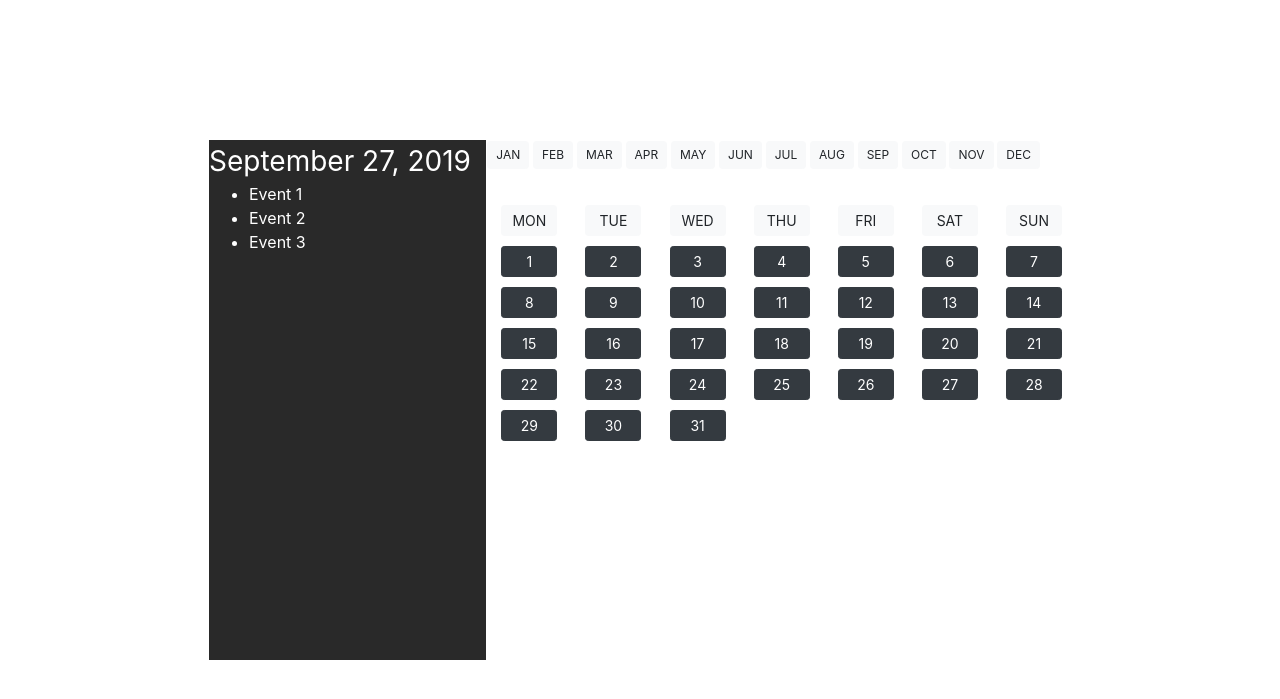
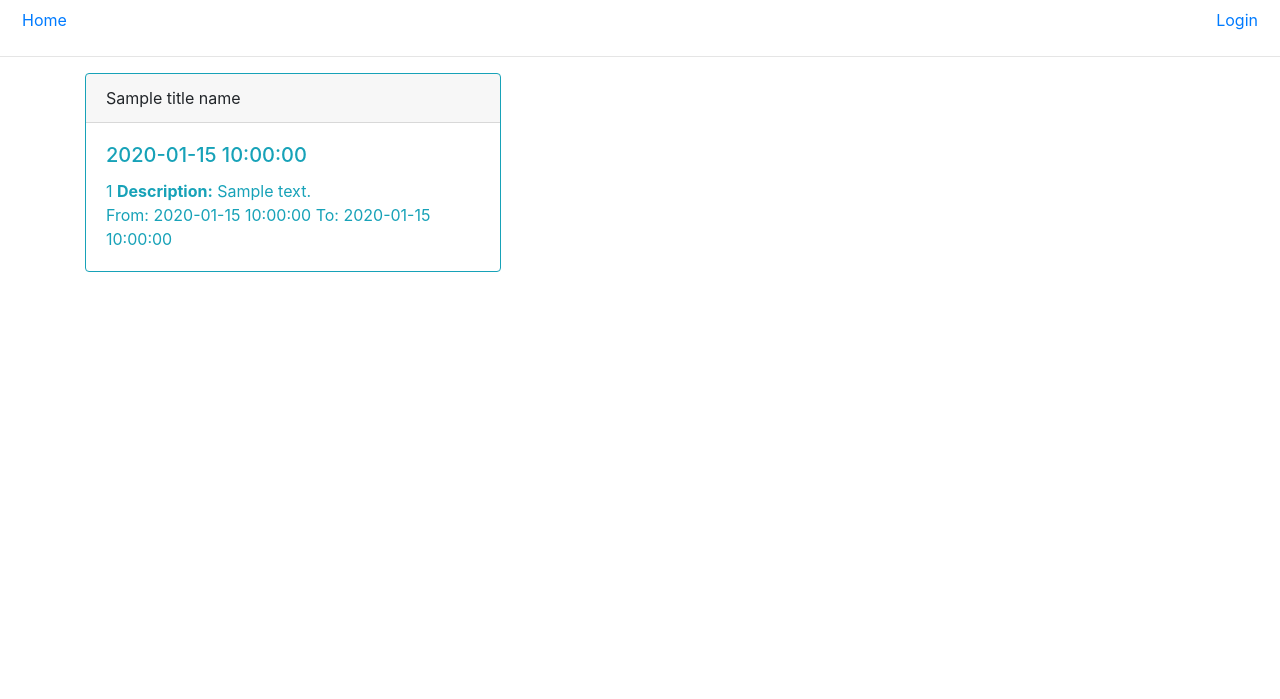
Before and after one commit to legianni/CMPE131-Project, a Flask app: template app/templates/calendar.html in a window 1280 px wide. Shown: the top 699 px of the page. Run offline with Flask 2, Linux system fonts and the light colour scheme; the template is opened without the code that fills it: most values are stand-ins (such as "Sample title", 1, 10 or a date in 2020); some libraries are stand-ins or nearby versions.

Commit message:
Calendar stuff

```diff
--- a/app/templates/calendar.html
+++ b/app/templates/calendar.html
@@ -1,88 +1,31 @@
-<html>
+{% extends "base.html" %}
+
+{% block content %}
 
 <head>
-    <title>Calendar</title>
-
-    <link rel="stylesheet" href="{{ url_for('static', filename='css/bootstrap.min.css') }}">
-    <link rel="stylesheet" href="{{ url_for('static', filename='css/main.css') }}">
+    <link rel="stylesheet" href="https://stackpath.bootstrapcdn.com/bootstrap/4.3.1/css/bootstrap.min.css" integrity="sha384-ggOyR0iXCbMQv3Xipma34MD+dH/1fQ784/j6cY/iJTQUOhcWr7x9JvoRxT2MZw1T" crossorigin="anonymous">
+    <script src="https://stackpath.bootstrapcdn.com/bootstrap/4.3.1/js/bootstrap.min.js" integrity="sha384-JjSmVgyd0p3pXB1rRibZUAYoIIy6OrQ6VrjIEaFf/nJGzIxFDsf4x0xIM+B07jRM" crossorigin="anonymous"></script>
 </head>
 
-<body>
-    <div class="row calendar-box">
-        <div class="col-md-4 calendar-left">
-            <div class="row calendar-date">
-                September 27, 2019
-            </div>
-            <div class="row calendar-events">
-                <ul>
-                    <li>Event 1</li>
-                    <li>Event 2</li>
-                    <li>Event 3</li>
-                </ul>
-            </div>
+<body class = "bglight">
+
+  <div class="container">
+    <div class="row col-md-9">
+      <div class="card border-info mb-3" style="max-width: 26rem;">
+        <div class="card-header">{{titleName}}</div>
+          <div class="card-body text-info">
+            <h5 class="card-title">{{date}}</h5>
+            <p class="card-text">
+              {{countArray}}
+              <strong>Description:</strong> {{description}} </br>
+              From: {{startTime}} To: {{endTime}}
+            </p>
+           </div>
         </div>
-        <div class="col-md-8 calendar-right">
-            <div class="row calendar-month">
-                <button class="btn btn-light btn-sm">JAN</button>
-                <button class="btn btn-light btn-sm">FEB</button>
-                <button class="btn btn-light btn-sm">MAR</button>
-                <button class="btn btn-light btn-sm">APR</button>
-                <button class="btn btn-light btn-sm">MAY</button>
-                <button class="btn btn-light btn-sm">JUN</button>
-                <button class="btn btn-light btn-sm">JUL</button>
-                <button class="btn btn-light btn-sm">AUG</button>
-                <button class="btn btn-light btn-sm">SEP</button>
-                <button class="btn btn-light btn-sm">OCT</button>
-                <button class="btn btn-light btn-sm">NOV</button>
-                <button class="btn btn-light btn-sm">DEC</button>
-            </div>
-            <div class="row calendar-days">
-                <div class="col-md-1 calendar-day monday">
-                    <button class="btn btn-light btn-sm day">MON</button>
-                    {% for i in range(1, 32, 7) %}
-                    <button class="btn btn-dark btn-sm">{{ i }}</button>
-                    {% endfor %}
-                </div>
-                <div class="col-md-1 calendar-day tuesday">
-                    <button class="btn btn-light btn-sm day">TUE</button>
-                    {% for i in range(2, 32, 7) %}
-                    <button class="btn btn-dark btn-sm">{{ i }}</button>
-                    {% endfor %}
-                </div>
-                <div class="col-md-1 calendar-day wednesday">
-                    <button class="btn btn-light btn-sm day">WED</button>
-                    {% for i in range(3, 32, 7) %}
-                    <button class="btn btn-dark btn-sm">{{ i }}</button>
-                    {% endfor %}
-                </div>
-                <div class="col-md-1 calendar-day thursday">
-                    <button class="btn btn-light btn-sm day">THU</button>
-                    {% for i in range(4, 32, 7) %}
-                    <button class="btn btn-dark btn-sm">{{ i }}</button>
-                    {% endfor %}
-                </div>
-                <div class="col-md-1 calendar-day friday">
-                    <button class="btn btn-light btn-sm day">FRI</button>
-                    {% for i in range(5, 32, 7) %}
-                    <button class="btn btn-dark btn-sm">{{ i }}</button>
-                    {% endfor %}
-                </div>
-                <div class="col-md-1 calendar-day saturday">
-                    <button class="btn btn-light btn-sm day">SAT</button>
-                    {% for i in range(6, 32, 7) %}
-                    <button class="btn btn-dark btn-sm">{{ i }}</button>
-                    {% endfor %}
-                </div>
-                <div class="col-md-1 calendar-day sunday">
-                    <button class="btn btn-light btn-sm day">SUN</button>
-                    {% for i in range(7, 32, 7) %}
-                    <button class="btn btn-dark btn-sm">{{ i }}</button>
-                    {% endfor %}
-                </div>
+      </div>
+    </div>
 
-            </div>
-        </div>
-    </div>
 </body>
 
-</html>
+
+{% endblock %}
```
